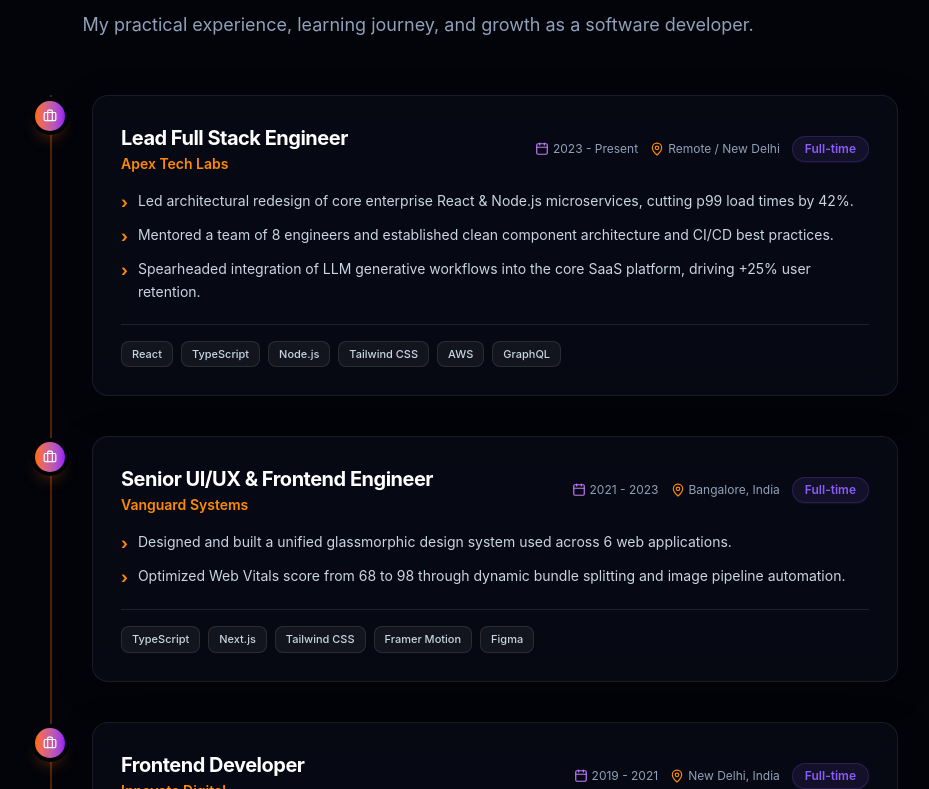
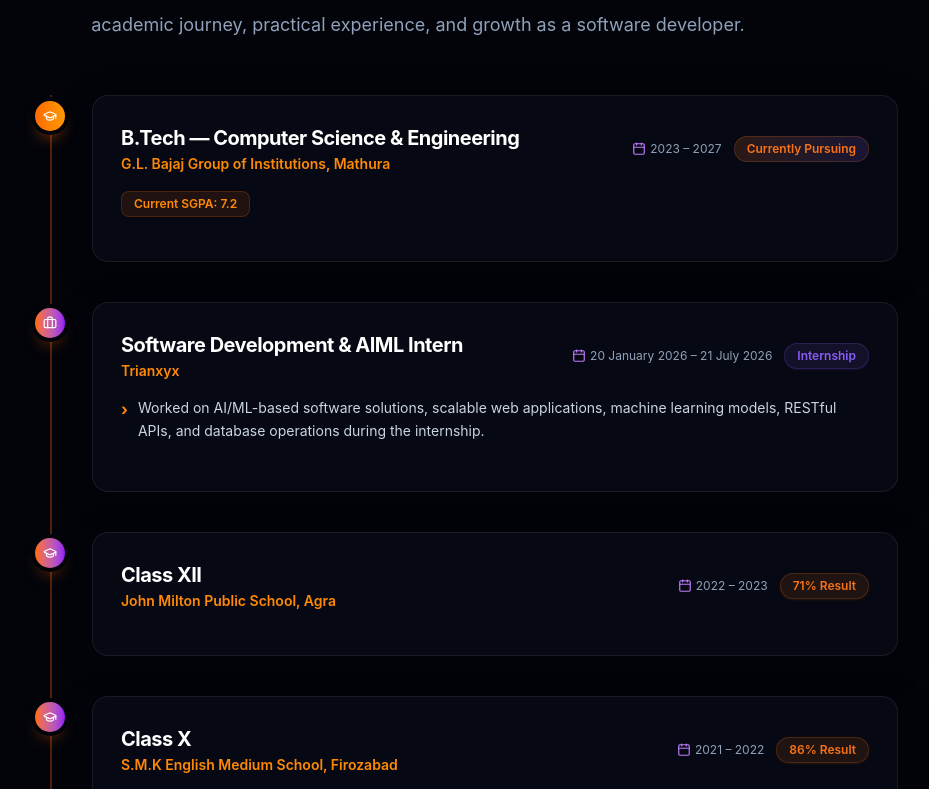
Before and after one commit to chirag-g210/portfolio-cg210, a React (Vite) app: page /about#experience in a window 1280 px wide. Shown: the part 3111-3900 px from the top of the page, without its empty margins (222-1151 px from the left). Built offline with nearby package versions, Linux system fonts and the light colour scheme.

Commit message:
update the education cards

```diff
--- a/src/components/sections/Experience.tsx
+++ b/src/components/sections/Experience.tsx
@@ -1,5 +1,5 @@
 import React from 'react';
-import { Briefcase, Calendar, MapPin } from 'lucide-react';
+import { Briefcase, Calendar, MapPin, GraduationCap } from 'lucide-react';
 import { experiences } from '../../data/experience';
 import SectionHeading from '../common/SectionHeading';
 import Card from '../ui/Card';
@@ -12,29 +12,40 @@ export const Experience: React.FC = () => {
       <div className="max-w-5xl mx-auto px-4 sm:px-6 lg:px-8">
         <ScrollReveal variant="slideUp">
           <SectionHeading
-            title="Experience"
-            subtitle="My practical experience, learning journey, and growth as a software developer."
+            title="Education & Experience"
+            subtitle="academic journey, practical experience, and growth as a software developer."
           />
         </ScrollReveal>
 
         <div className="relative border-l-2 border-orange-500/30 ml-4 md:ml-28 space-y-10">
-          {experiences.map((exp, index) => (
+          {experiences.map((exp, index) => {
+            const Icon = exp.iconType === 'education' ? GraduationCap : Briefcase;
+
+            return (
               <ScrollReveal key={exp.id} variant="slideUp" delay={0.15 * index}>
                 <div className="relative pl-6 md:pl-10">
                   {/* Glowing timeline node */}
-                <div className="absolute -left-[17px] top-1.5 p-2 rounded-full bg-gradient-to-r from-orange-500 to-purple-600 text-white ring-4 ring-[#02040a] shadow-lg shadow-orange-500/30">
-                  <Briefcase className="w-3.5 h-3.5" />
+                  <div
+                    className={`absolute -left-[17px] top-1.5 p-2 rounded-full text-white ring-4 ring-[#02040a] shadow-lg ${
+                      exp.current
+                        ? 'bg-gradient-to-r from-orange-500 to-amber-500 shadow-orange-500/40'
+                        : 'bg-gradient-to-r from-orange-500 to-purple-600 shadow-orange-500/30'
+                    }`}
+                  >
+                    <Icon className="w-3.5 h-3.5" />
                   </div>
 
-                <Card className="p-7">
+                  <Card className="p-7 group">
                     <div className="flex flex-col sm:flex-row sm:items-center justify-between gap-3 mb-4">
                       <div>
-                      <h3 className="text-xl font-bold text-white">
+                        <h3 className="text-xl font-bold text-white group-hover:text-orange-400 transition-colors">
                           {exp.role}
                         </h3>
+                        {exp.company && (
                           <div className="text-sm font-semibold text-orange-400 mt-0.5">
                             {exp.company}
                           </div>
+                        )}
                       </div>
 
                       <div className="flex flex-wrap items-center gap-3 text-xs text-slate-400">
@@ -42,23 +53,51 @@ export const Experience: React.FC = () => {
                           <Calendar className="w-3.5 h-3.5 text-purple-400" />
                           {exp.period}
                         </span>
+                        {exp.location && (
                           <span className="flex items-center gap-1">
                             <MapPin className="w-3.5 h-3.5 text-orange-400" />
                             {exp.location}
                           </span>
-                      <Badge variant="purple">{exp.type}</Badge>
+                        )}
+                        {exp.status && (
+                          <Badge
+                            variant={
+                              exp.current
+                                ? 'gradient'
+                                : exp.status.includes('Result')
+                                ? 'orange'
+                                : 'purple'
+                            }
+                          >
+                            {exp.status}
+                          </Badge>
+                        )}
                       </div>
                     </div>
 
+                    {exp.result && exp.current && (
+                      <div className="mb-4">
+                        <span className="inline-flex items-center gap-1.5 px-3 py-1 text-xs font-semibold rounded-lg bg-orange-500/10 text-orange-400 border border-orange-500/20">
+                          {exp.result}
+                        </span>
+                      </div>
+                    )}
+
+                    {exp.description && exp.description.length > 0 && (
                       <ul className="space-y-2.5 mb-5">
                         {exp.description.map((item, idx) => (
-                      <li key={idx} className="text-sm text-slate-300 flex items-start gap-2.5 leading-relaxed">
+                          <li
+                            key={idx}
+                            className="text-sm text-slate-300 flex items-start gap-2.5 leading-relaxed"
+                          >
                             <span className="text-orange-400 font-bold text-base">›</span>
                             <span>{item}</span>
                           </li>
                         ))}
                       </ul>
+                    )}
 
+                    {exp.skills && exp.skills.length > 0 && (
                       <div className="flex flex-wrap gap-2 pt-4 border-t border-white/10">
                         {exp.skills.map((skill) => (
                           <span
@@ -69,10 +108,12 @@ export const Experience: React.FC = () => {
                           </span>
                         ))}
                       </div>
+                    )}
                   </Card>
                 </div>
               </ScrollReveal>
-          ))}
+            );
+          })}
         </div>
       </div>
     </section>
--- a/src/data/experience.ts
+++ b/src/data/experience.ts
@@ -2,43 +2,42 @@ import { Experience } from '../types/experience';
 
 export const experiences: Experience[] = [
   {
-    id: 'exp-1',
-    role: 'Lead Full Stack Engineer',
-    company: 'Apex Tech Labs',
-    location: 'Remote / New Delhi',
-    period: '2023 - Present',
-    type: 'Full-time',
-    description: [
-      'Led architectural redesign of core enterprise React & Node.js microservices, cutting p99 load times by 42%.',
-      'Mentored a team of 8 engineers and established clean component architecture and CI/CD best practices.',
-      'Spearheaded integration of LLM generative workflows into the core SaaS platform, driving +25% user retention.'
-    ],
-    skills: ['React', 'TypeScript', 'Node.js', 'Tailwind CSS', 'AWS', 'GraphQL']
+    id: 'edu-btech',
+    role: 'B.Tech — Computer Science & Engineering',
+    company: 'G.L. Bajaj Group of Institutions, Mathura',
+    period: '2023 – 2027',
+    status: 'Currently Pursuing',
+    result: 'Current SGPA: 7.2',
+    iconType: 'education',
+    current: true
   },
   {
-    id: 'exp-2',
-    role: 'Senior UI/UX & Frontend Engineer',
-    company: 'Vanguard Systems',
-    location: 'Bangalore, India',
-    period: '2021 - 2023',
-    type: 'Full-time',
+    id: 'exp-internship',
+    role: 'Software Development & AIML Intern',
+    company: 'Trianxyx',
+    period: '20 January 2026 – 21 July 2026',
+    status: 'Internship',
+    iconType: 'work',
     description: [
-      'Designed and built a unified glassmorphic design system used across 6 web applications.',
-      'Optimized Web Vitals score from 68 to 98 through dynamic bundle splitting and image pipeline automation.'
-    ],
-    skills: ['TypeScript', 'Next.js', 'Tailwind CSS', 'Framer Motion', 'Figma']
+      'Worked on AI/ML-based software solutions, scalable web applications, machine learning models, RESTful APIs, and database operations during the internship.'
+    ]
   },
   {
-    id: 'exp-3',
-    role: 'Frontend Developer',
-    company: 'Innovate Digital',
-    location: 'New Delhi, India',
-    period: '2019 - 2021',
-    type: 'Full-time',
-    description: [
-      'Developed responsive single-page applications and customer dashboards for fintech clients.',
-      'Collaborated closely with product designers to implement pixel-perfect micro-interactions.'
-    ],
-    skills: ['JavaScript', 'React', 'CSS3', 'REST APIs', 'Git']
+    id: 'edu-class-12',
+    role: 'Class XII',
+    company: 'John Milton Public School, Agra',
+    period: '2022 – 2023',
+    status: '71% Result',
+    result: '71% Result',
+    iconType: 'education'
+  },
+  {
+    id: 'edu-class-10',
+    role: 'Class X',
+    company: 'S.M.K English Medium School, Firozabad',
+    period: '2021 – 2022',
+    status: '86% Result',
+    result: '86% Result',
+    iconType: 'education'
   }
 ];
--- a/src/types/experience.ts
+++ b/src/types/experience.ts
@@ -1,11 +1,15 @@
 export interface Experience {
   id: string;
   role: string;
-  company: string;
-  location: string;
+  company?: string;
+  location?: string;
   period: string;
-  type: 'Full-time' | 'Contract' | 'Open Source';
-  description: string[];
-  skills: string[];
+  type?: string;
+  status?: string;
+  result?: string;
+  description?: string[];
+  skills?: string[];
   logoUrl?: string;
+  iconType?: 'education' | 'work';
+  current?: boolean;
 }
```
Lines whose indentation alone changed are shown as unchanged.
